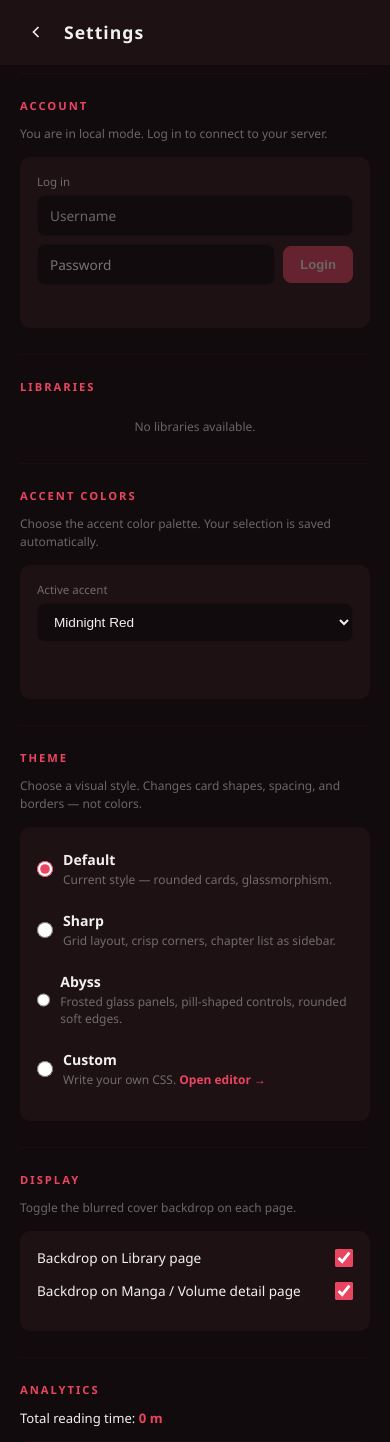
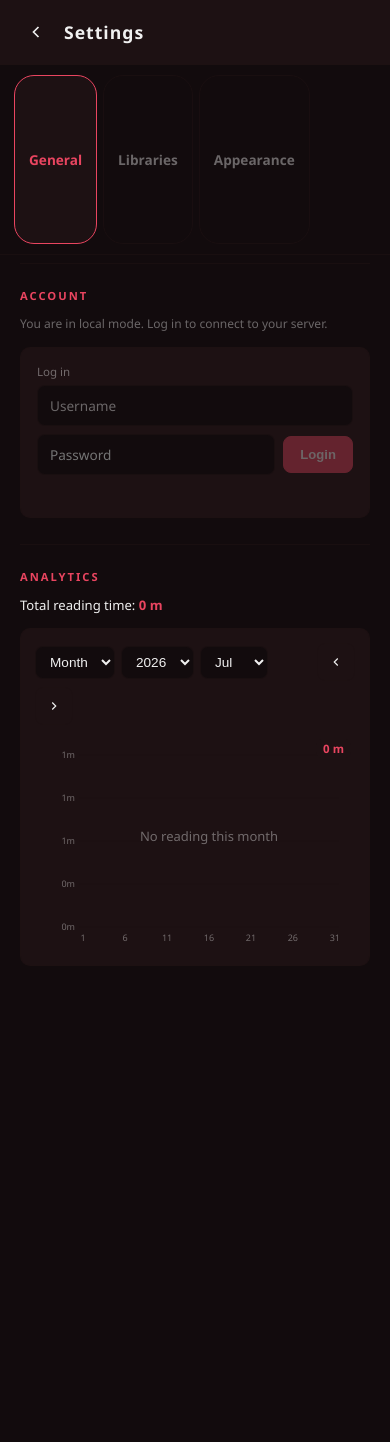
Before and after one commit to kalako99/kinsho, a FastAPI app: template templates/settings.html in a window 390 px wide. Shown: the top 1442 px of the page. After the commit the page ends 942 px from the top, so only its background shows below. Run offline with FastAPI, Linux system fonts and the light colour scheme; the template is opened without the code that fills it, so the values that code supplies are empty; some libraries are stand-ins or nearby versions.

Commit message:
divide Settings into sidebar sections, Jellyfin-dashboard style
replace the single long scrolling page with a left sidebar (collapses
to horizontal pill tabs under 720px, matching the tab-btn pattern
already used on the manga list page) and four sections:

- General — server connection (native app), account/password/logout,
  reading time analytics
- Libraries — data folder path, library management
- Appearance — accent colors, theme, backdrop toggles
- Permissions (admin only) — create user, per-user permissions

no functional changes — every existing field, binding, and admin/native
v-if stays exactly as it was, just grouped under `activeSection` instead
of one continuous scroll. verified all four tabs render and switch
correctly at both desktop and mobile widths.

```diff
--- a/static/settings.js
+++ b/static/settings.js
@@ -3,6 +3,9 @@ const { createApp } = Vue;
 createApp({
   data() {
     return {
+      // ── SECTION NAV ──
+      activeSection: 'general',
+
       // ── DATA PATH ──
       dataPath: '',
       dataPathSaved: false,
--- a/templates/settings.html
+++ b/templates/settings.html
@@ -190,6 +190,69 @@
       margin: 8px 20px 0;
     }
 
+    /* ── SECTION NAV (General / Libraries / Appearance / Permissions) ── */
+    .settings-layout {
+      display: flex;
+      align-items: flex-start;
+      max-width: 1080px;
+      margin: 0 auto;
+    }
+    .settings-nav {
+      flex: 0 0 190px;
+      position: sticky;
+      top: 57px;
+      display: flex;
+      flex-direction: column;
+      gap: 2px;
+      padding: 20px 12px;
+      box-sizing: border-box;
+    }
+    .nav-item {
+      background: none;
+      border: none;
+      text-align: left;
+      padding: 10px 14px;
+      border-radius: 8px;
+      color: var(--color-muted, #888);
+      font-size: 0.85rem;
+      font-weight: 600;
+      font-family: 'Segoe UI', sans-serif;
+      cursor: pointer;
+      transition: background 0.2s, color 0.2s;
+    }
+    .nav-item:hover { background: var(--color-secondary, #1a1a1a); color: var(--color-text, #f0f0f0); }
+    .nav-item.active { background: var(--color-secondary, #1a1a1a); color: var(--color-primary, #e94560); }
+    .settings-content {
+      flex: 1;
+      min-width: 0;
+    }
+
+    @media (max-width: 720px) {
+      .settings-layout { flex-direction: column; }
+      .settings-nav {
+        position: sticky;
+        top: 57px;
+        z-index: 90;
+        width: 100%;
+        flex-direction: row;
+        overflow-x: auto;
+        gap: 6px;
+        padding: 10px 14px;
+        background: var(--color-background, #0f0f0f);
+        border-bottom: 1px solid var(--color-border, #2a2a2a);
+        scrollbar-width: none;
+      }
+      .settings-nav::-webkit-scrollbar { display: none; }
+      .nav-item {
+        flex-shrink: 0;
+        white-space: nowrap;
+        padding: 8px 14px;
+        border-radius: 20px;
+        border: 1px solid var(--color-border, #333);
+      }
+      .nav-item.active { border-color: var(--color-primary, #e94560); }
+    }
+
     .theme-select {
       width: 100%;
       background: var(--color-background, #0f0f0f);
@@ -375,6 +438,19 @@
     <span class="topbar-title">Settings</span>
   </div>
 
+  <div class="settings-layout">
+    <nav class="settings-nav">
+      <button class="nav-item" :class="{ active: activeSection === 'general' }" @click="activeSection = 'general'">General</button>
+      <button class="nav-item" :class="{ active: activeSection === 'libraries' }" @click="activeSection = 'libraries'">Libraries</button>
+      <button class="nav-item" :class="{ active: activeSection === 'appearance' }" @click="activeSection = 'appearance'">Appearance</button>
+      <button v-if="isAdmin" class="nav-item" :class="{ active: activeSection === 'permissions' }" @click="activeSection = 'permissions'">Permissions</button>
+    </nav>
+
+    <div class="settings-content">
+
+  <!-- ══════════════════════ GENERAL ══════════════════════ -->
+  <template v-if="activeSection === 'general'">
+
   <!-- ── SERVER CONNECTION (native app only) ── -->
   <div class="settings-section" v-if="isNativeApp">
     <div class="section-label">Server Connection</div>
@@ -476,6 +552,11 @@
       <div class="section-hint" style="margin-top:6px;">Ends every other logged-in session for this account (other browsers, devices, the native app).</div>
     </template>
   </div>
+
+  </template><!-- /General: server connection + account -->
+
+  <!-- ══════════════════════ LIBRARIES ══════════════════════ -->
+  <template v-if="activeSection === 'libraries'">
 
   <template v-if="isAdmin">
   <hr class="divider">
@@ -630,7 +711,10 @@
 
   </div>
 
-  <hr class="divider">
+  </template><!-- /Libraries -->
+
+  <!-- ══════════════════════ APPEARANCE ══════════════════════ -->
+  <template v-if="activeSection === 'appearance'">
 
   <div class="settings-section">
     <div class="section-label">Accent Colors</div>
@@ -709,6 +793,11 @@
       <div class="status-msg" :class="backdropStatus.type" v-text="backdropStatus.msg" style="min-height:0; margin:0;"></div>
     </div>
   </div>
+
+  </template><!-- /Appearance -->
+
+  <!-- ══════════════════════ GENERAL (continued): ANALYTICS ══════════════════════ -->
+  <template v-if="activeSection === 'general'">
 
   <!-- ── ANALYTICS ── -->
   <hr class="divider">
@@ -792,9 +881,10 @@
     </template>
   </div>
 
-  <!-- ── USER PERMISSIONS (admin only) ── -->
-  <template v-if="isAdmin">
-  <hr class="divider">
+  </template><!-- /General: analytics -->
+
+  <!-- ══════════════════════ PERMISSIONS (admin only) ══════════════════════ -->
+  <template v-if="activeSection === 'permissions' && isAdmin">
 
   <div class="settings-section">
     <div class="section-label">Create User</div>
@@ -989,7 +1079,11 @@
 
     <div class="status-msg" :class="permStatus.type" style="text-align:center; margin-top:10px;" v-text="permStatus.msg"></div>
   </div>
-  </template><!-- /v-if isAdmin: User Permissions -->
+
+  </template><!-- /Permissions -->
+
+    </div><!-- /settings-content -->
+  </div><!-- /settings-layout -->
 
   <!-- ── CSS EDITOR POPUP ── -->
   <div class="css-editor-overlay" v-if="showCssEditor">
```
